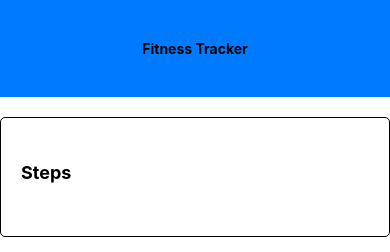
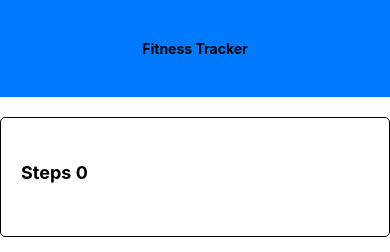
Before and after one commit to momiah/fitness-tracker, a React Native app: screen / in a window 390 px wide. Shown: the top 252 px of the page. Built offline with nearby package versions, Linux system fonts and the light colour scheme.

Commit message:
Step Counter Update

```diff
--- a/App.js
+++ b/App.js
@@ -1,15 +1,20 @@
-import React, { useState } from 'react';
+import React, { useEffect, useState } from 'react';
 import { View, Text, StyleSheet, Image } from 'react-native';
-import StepCounterComponent from './components/StepCounter';
+import StepCounterComponent, {steps} from './components/StepCounter';
 import CalorieTracker from './components/CalorieTracker';
 
 const App = () => {
   const [showStepCounter, setShowStepCounter] = useState(false);
   const [showCalorieTracker, setShowCalorieTracker] = useState(false);
+  const [steps, setSteps] = useState(0);
+
 
   const handleToggleStepCounter = () => {
     setShowStepCounter(!showStepCounter);
     setShowCalorieTracker(false);
+  };
+  const handleStepsChange = (newSteps) => {
+    setSteps(newSteps);
   };
 
   const handleToggleCalorieTracker = () => {
@@ -25,9 +30,9 @@ const App = () => {
 
       <View style={[styles.content, showStepCounter && styles.activeContent]}>
         <Text style={styles.title} onPress={handleToggleStepCounter}>
-          Steps
+          Steps {steps}
         </Text>
-        {showStepCounter && <StepCounterComponent />}
+        {showStepCounter && <StepCounterComponent onStepsChange={handleStepsChange}/>}
       </View>
 
       <View style={[styles.content, showCalorieTracker && styles.activeContent]}>
--- a/components/StepCounter.js
+++ b/components/StepCounter.js
@@ -1,7 +1,7 @@
 import React, { useState } from 'react';
 import { View, Text, TextInput, TouchableOpacity, StyleSheet } from 'react-native';
 
-const StepCounterComponent = (onStepsChange) => {
+const StepCounterComponent = ({ onStepsChange }) => {
     const [steps, setSteps] = useState(0);
     const [inputSteps, setInputSteps] = useState('');
 
@@ -14,11 +14,14 @@ const StepCounterComponent = (onStepsChange) => {
       if (!isNaN(parsedSteps)) {
         setSteps(steps + parsedSteps);
         setInputSteps('');
+        onStepsChange(steps + parsedSteps);
       }
     };
 
     const handleResetSteps = () => {
       setSteps(0);
+      setInputSteps('');
+      onStepsChange(0);
     };
 
     return (
```
Lines whose indentation alone changed are shown as unchanged.
